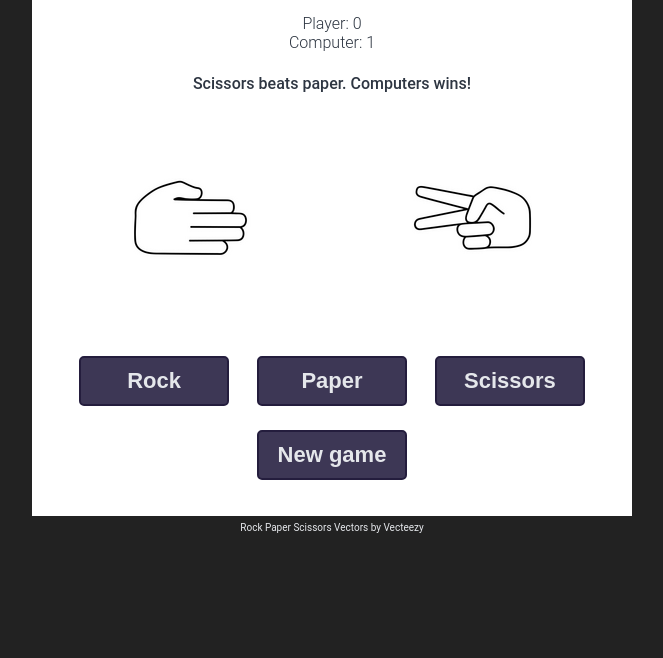
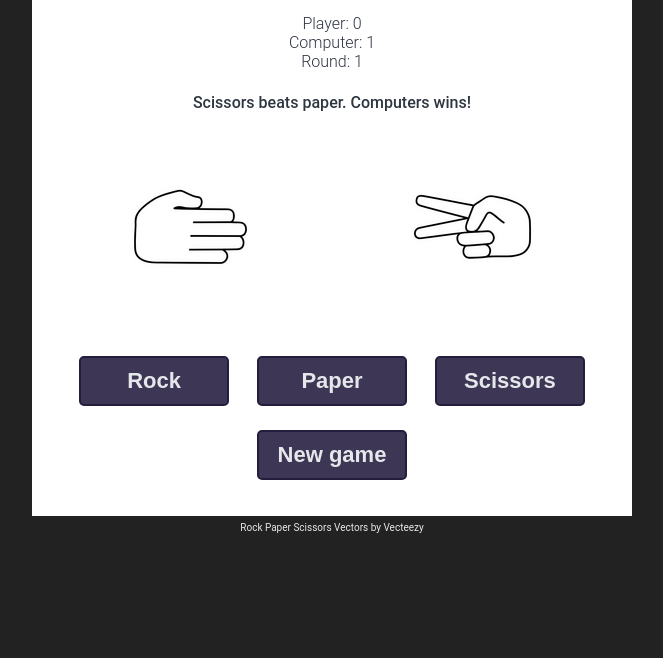
Before and after one commit to evive82/rock-paper-scissors, a plain HTML site: page index.html in a window 1280 px wide. Shown: the part 142-800 px from the top of the page, without its empty margins (308-971 px from the left). Drawn offline with Linux system fonts and the light colour scheme.

Commit message:
Add round counter

```diff
--- a/css/styles.css
+++ b/css/styles.css
@@ -63,8 +63,8 @@ p {
 }
 
 #score {
+    font-weight: 300;
     padding: 10px;
-    font-weight: 300;
 }
 
 #results {
--- a/index.html
+++ b/index.html
@@ -17,6 +17,7 @@
                     <div id="score">
                         <p id="player-score">Player: 0</p>
                         <p id="computer-score">Computer: 1</p>
+                        <p id="round">Round: 1</p>
                     </div>
                     <div id="results">
                         <p>Scissors beats paper. Computers wins!</p>
```
